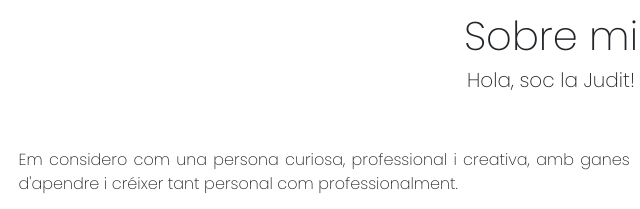
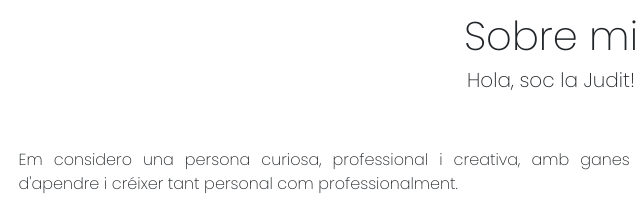
Before and after one commit to Judit-Camps/web_judit, a plain HTML site: page ca/index.html in a window 1280 px wide. Shown: the part 926-1135 px from the top of the page, 89-729 px from the left. Drawn offline with nearby package versions, Linux system fonts and the light colour scheme.

Commit message:
canvis petits errors text

```diff
--- a/ca/index.html
+++ b/ca/index.html
@@ -61,7 +61,7 @@
                 <div class="container">
                     <div class="row">
                         <div class="col-lg-7 description">
-                            <p> Em considero com una persona curiosa, professional i creativa, amb ganes d'apendre i
+                            <p> Em considero una persona curiosa, professional i creativa, amb ganes d'apendre i
                                 créixer tant personal com professionalment.
                             </p>
                             <p>Gràcies al grau en bioinformàtica i també el màster en genètica (i les respectives
```
